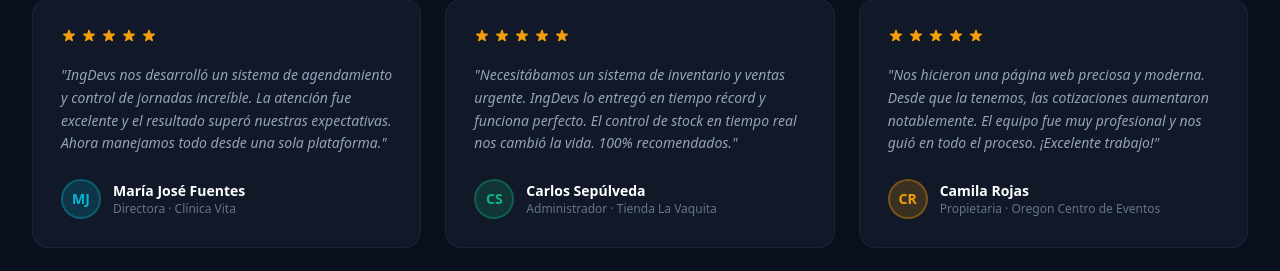
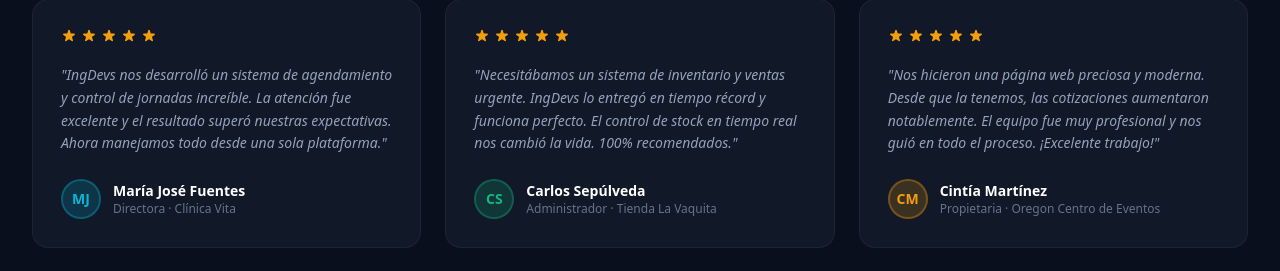
Before and after one commit to devEdu94/ingdevs-landing, a React (Vite) app: page / in a window 1280 px wide. Shown: the part 7496-7767 px from the top of the page. Built offline with nearby package versions, Linux system fonts and the light colour scheme.

Commit message:
fix testimonial name Cintia Martinez

```diff
--- a/src/App.jsx
+++ b/src/App.jsx
@@ -821,12 +821,12 @@ const TESTIMONIALS = [
     initial: "CS",
   },
   {
-    name: "Camila Rojas",
+    name: "Cintía Martínez",
     role: "Propietaria",
     company: "Oregon Centro de Eventos",
     text: "Nos hicieron una página web preciosa y moderna. Desde que la tenemos, las cotizaciones aumentaron notablemente. El equipo fue muy profesional y nos guió en todo el proceso. ¡Excelente trabajo!",
     color: "#F59E0B",
-    initial: "CR",
+    initial: "CM",
   },
 ];
 
```
